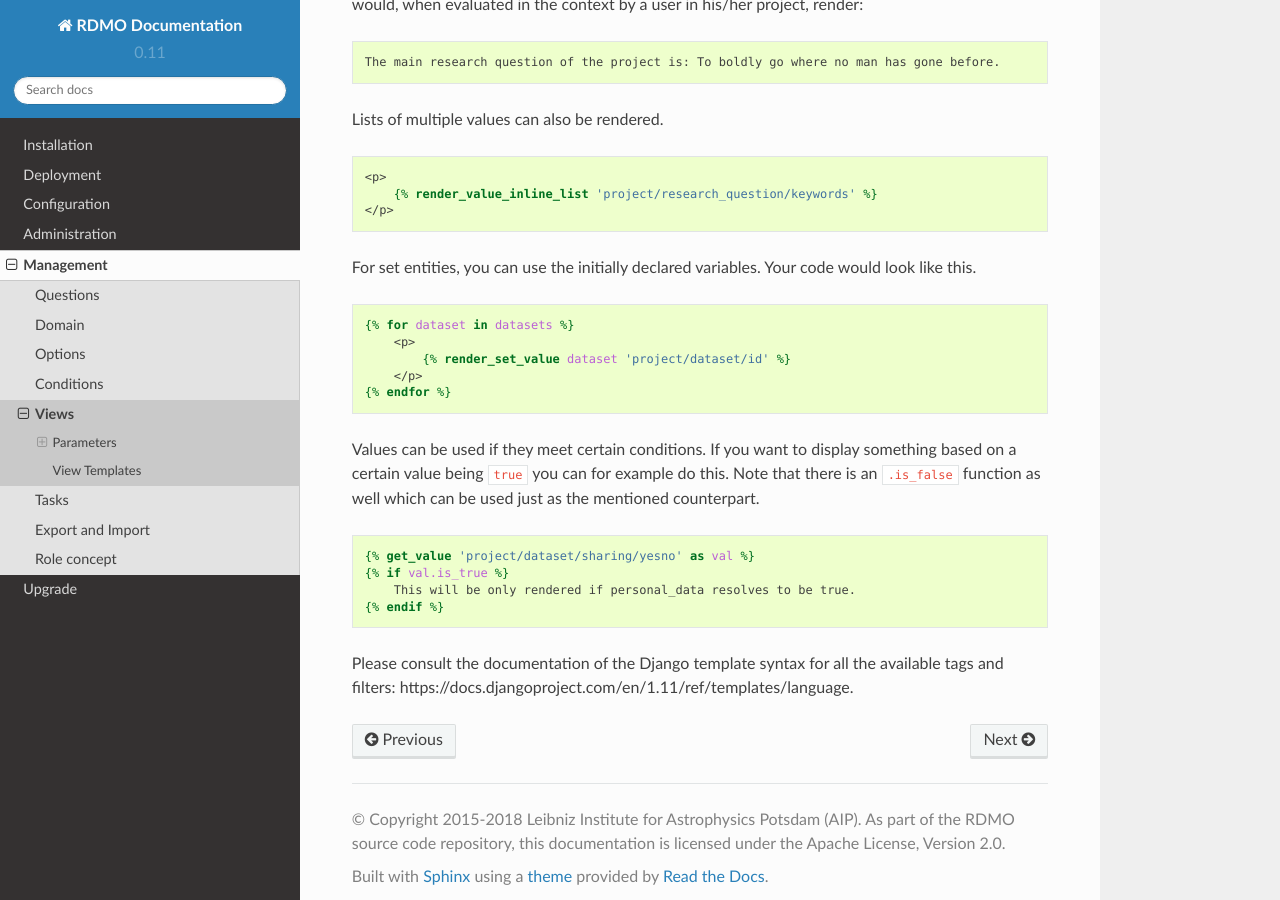
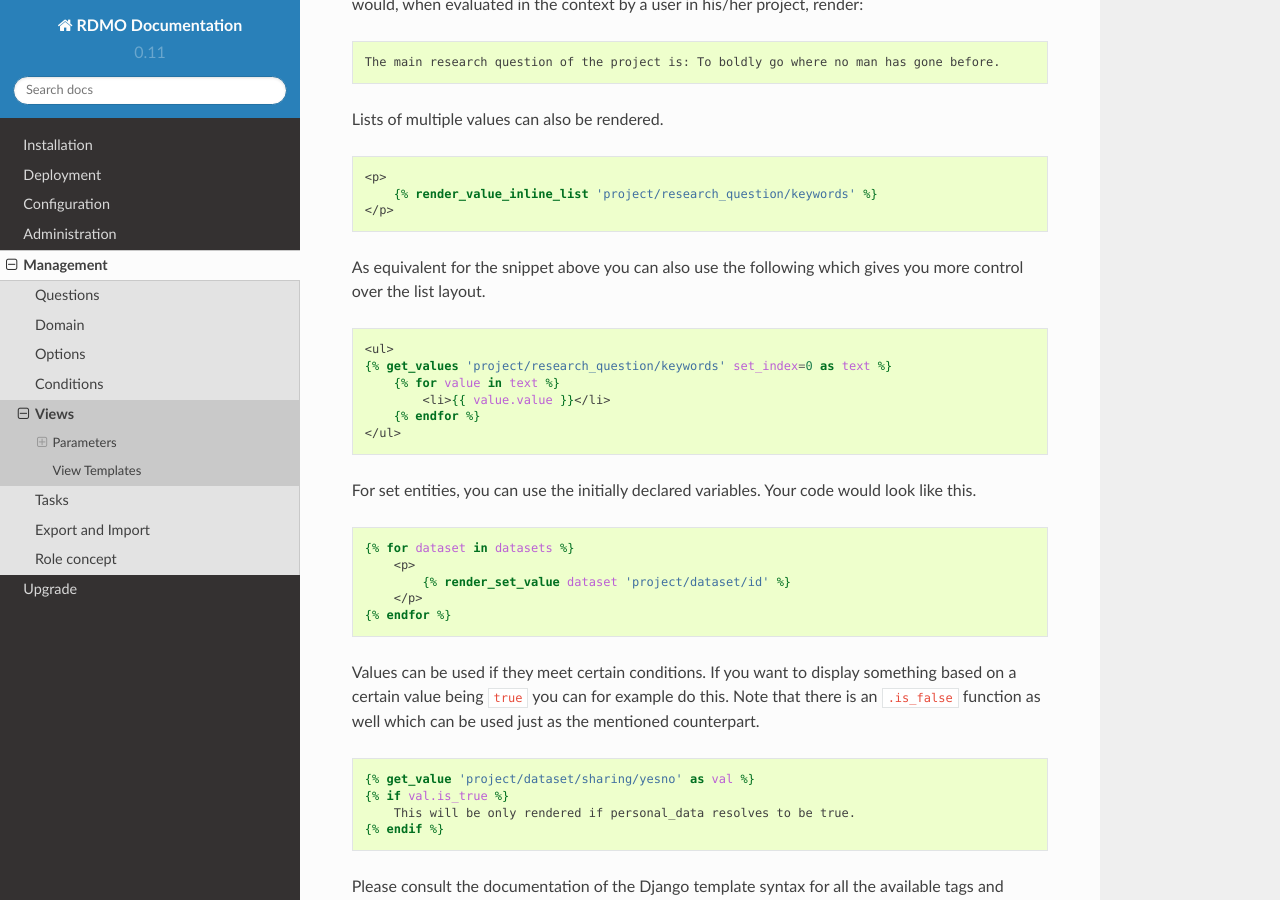
Before and after one commit to rdmorganiser/rdmo-docs, a Sphinx documentation site: the page built from docs/management/views.md, in a window 1280 px wide and 900 px high, scrolled down 2948 px. Built offline with Sphinx 7.4.7 and the Read the Docs theme 2.0.0, drawn with Linux system fonts in a browser that asks for light colours.

Commit message:
Add get_values example

````diff
--- a/docs/management/views.md
+++ b/docs/management/views.md
@@ -73,6 +73,16 @@ Lists of multiple values can also be rendered.
 </p>
 ```
 
+As equivalent for the snippet above you can also use the following which gives you more control over the list layout.
+```django
+<ul>
+{% get_values 'project/research_question/keywords' set_index=0 as text %}
+    {% for value in text %}
+        <li>{{ value.value }}</li>
+    {% endfor %}
+</ul>
+```
+
 For set entities, you can use the initially declared variables. Your code would look like this.
 
 ```django
````
